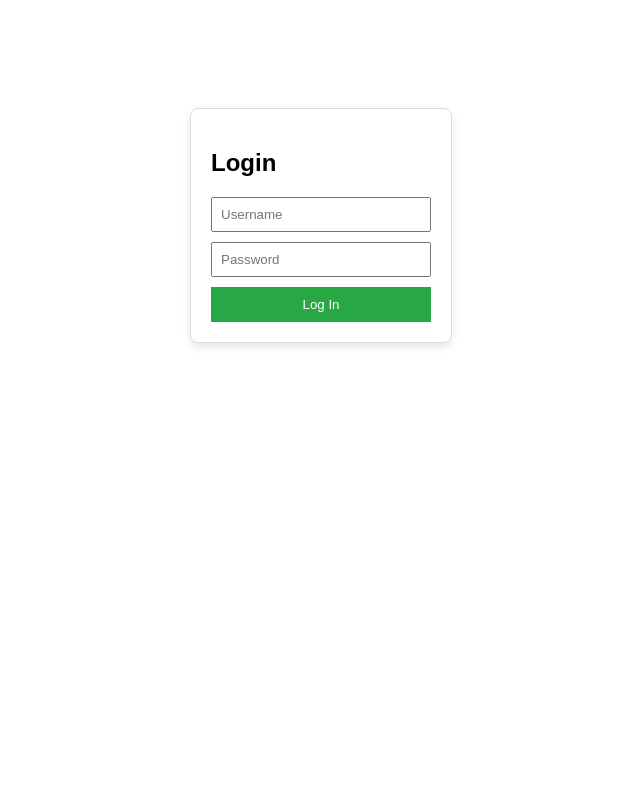
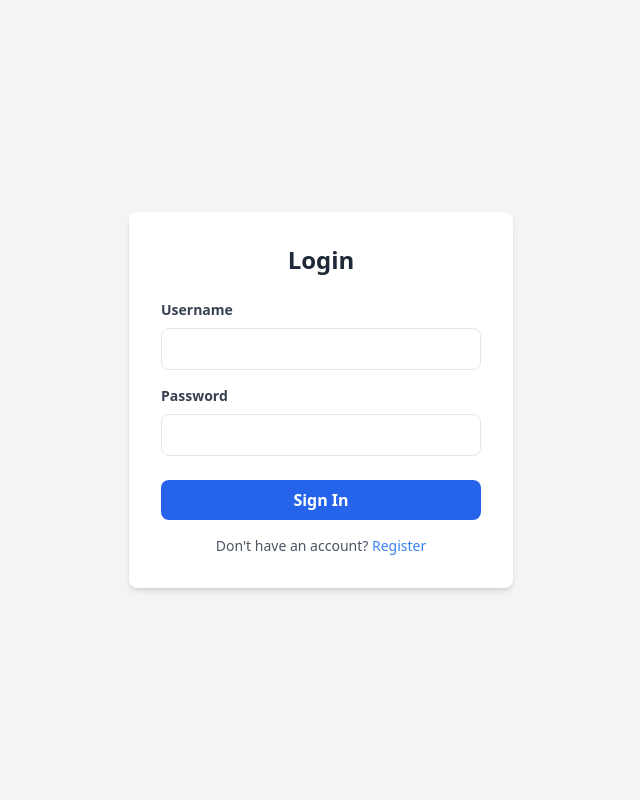
Before and after one commit to Aditya-Naikwadi/Application_Python, a Flask app: template webapp/templates/login.html in a window 1280 px wide. Shown: the whole page, without its empty margins (319-959 px from the left). Run offline with Flask 3, Linux system fonts and the light colour scheme; the template is opened without the code that fills it, so the values that code supplies are empty; some libraries are stand-ins or nearby versions.

Commit message:
changes 1

```diff
--- a/webapp/app.py
+++ b/webapp/app.py
@@ -1,25 +1,39 @@
-from flask import Flask, render_template, request, redirect, url_for
+from flask import Flask, render_template, request, redirect, url_for, flash
 
 app = Flask(__name__)
+app.secret_key = 'supersecretkey' # Needed for flashing messages
 
-# Mock database (In a real app, you'd use a real database)
-USER_DATA = {"admin": "password123"}
+# Mock database
+users = {"admin": "password123"}
 
 @app.route('/')
-def home():
+def index():
+    return redirect(url_for('login_page'))
+
+@app.route('/login', methods=['GET', 'POST'])
+def login_page():
+    if request.method == 'POST':
+        username = request.form.get('username')
+        password = request.form.get('password')
+        if username in users and users[username] == password:
+            return f"<h1>Welcome, {username}!</h1>"
+        return "Invalid credentials!"
     return render_template('login.html')
 
-@app.route('/login', methods=['POST'])
-def login():
-    # 1. Get data from the HTML form
-    username = request.form.get('username')
-    password = request.form.get('password')
+@app.route('/register', methods=['GET', 'POST'])
+def register_page():
+    if request.method == 'POST':
+        username = request.form.get('username')
+        password = request.form.get('password')
 
-    # 2. Check if credentials match our "database"
-    if username in USER_DATA and USER_DATA[username] == password:
-        return f"Welcome, {username}! Login Successful."
-    else:
-        return "Invalid Credentials. Please try again."
+        if username in users:
+            return "User already exists!"
+
+        # Save the new user
+        users[username] = password
+        return redirect(url_for('login_page'))
+
+    return render_template('register.html')
 
 if __name__ == '__main__':
     app.run(debug=True)
--- a/webapp/templates/login.html
+++ b/webapp/templates/login.html
@@ -2,24 +2,29 @@
 <html lang="en">
 <head>
     <meta charset="UTF-8">
-    <title>Login Page</title>
-    <style>
-        body { font-family: Arial, sans-serif; display: flex; justify-content: center; padding-top: 100px; }
-        .login-card { border: 1px solid #ddd; padding: 20px; border-radius: 8px; box-shadow: 0 4px 8px rgba(0,0,0,0.1); }
-        input { display: block; margin-bottom: 10px; padding: 8px; width: 200px; }
-        button { width: 100%; padding: 10px; background-color: #28a745; color: white; border: none; cursor: pointer; }
-    </style>
+    <meta name="viewport" content="width=device-width, initial-scale=1.0">
+    <script src="https://cdn.tailwindcss.com"></script>
+    <title>Login</title>
 </head>
-<body>
-
-    <div class="login-card">
-        <h2>Login</h2>
+<body class="bg-gray-100 flex items-center justify-center h-screen">
+    <div class="bg-white p-8 rounded-lg shadow-md w-96">
+        <h2 class="text-2xl font-bold mb-6 text-center text-gray-800">Login</h2>
         <form action="/login" method="POST">
-            <input type="text" name="username" placeholder="Username" required>
-            <input type="password" name="password" placeholder="Password" required>
-            <button type="submit">Log In</button>
+            <div class="mb-4">
+                <label class="block text-gray-700 text-sm font-bold mb-2">Username</label>
+                <input type="text" name="username" class="w-full px-3 py-2 border rounded-lg focus:outline-none focus:ring-2 focus:ring-blue-500" required>
+            </div>
+            <div class="mb-6">
+                <label class="block text-gray-700 text-sm font-bold mb-2">Password</label>
+                <input type="password" name="password" class="w-full px-3 py-2 border rounded-lg focus:outline-none focus:ring-2 focus:ring-blue-500" required>
+            </div>
+            <button type="submit" class="w-full bg-blue-600 text-white font-bold py-2 px-4 rounded-lg hover:bg-blue-700 transition duration-300">
+                Sign In
+            </button>
         </form>
+        <p class="mt-4 text-center text-sm text-gray-600">
+            Don't have an account? <a href="/register" class="text-blue-500 hover:underline">Register</a>
+        </p>
     </div>
-
 </body>
 </html>
```
Also changed, not shown: webapp/templates/register.html (added, +30 -0 lines).
